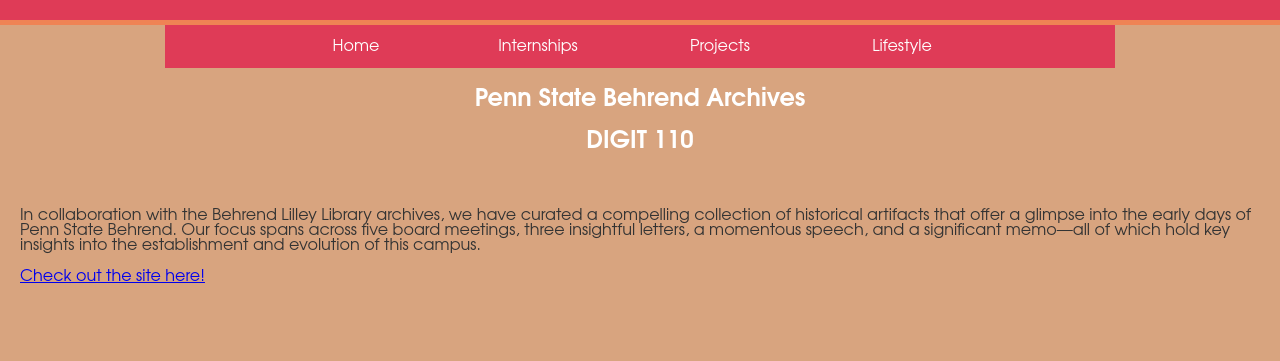
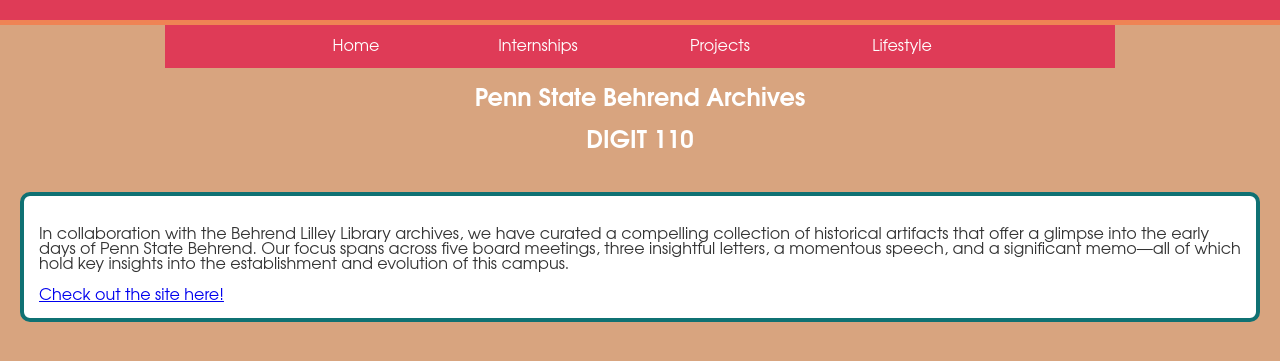
Before and after one commit to lindseyxwood/lindsey-wood-blog, a plain HTML site: page docs/projects.html in a window 1280 px wide. Shown: the part 93-454 px from the top of the page. Drawn offline with Linux system fonts and the light colour scheme.

Commit message:
Updated CSS

```diff
--- a/docs/webstyle.css
+++ b/docs/webstyle.css
@@ -40,7 +40,6 @@
 
 div.about-me {
     padding: 20px;
-    display: flex;
 }
 
 div.entries {
@@ -62,7 +61,7 @@
     position: fixed;
     bottom: 0;
     width: 100%;
-    border-top: 5px solid #ffac33;
+    border-top: 5px solid #ef8354;
 }
 
 img {
@@ -103,3 +102,11 @@
     color: #ee4b6a;
     font-weight: bold;
 }
+
+div.project-archive{
+    margin-bottom: 20px;
+    border: 4px solid #0f7173;
+    border-radius: 10px;
+    padding: 15px;
+    background-color: #fff;
+}
```
